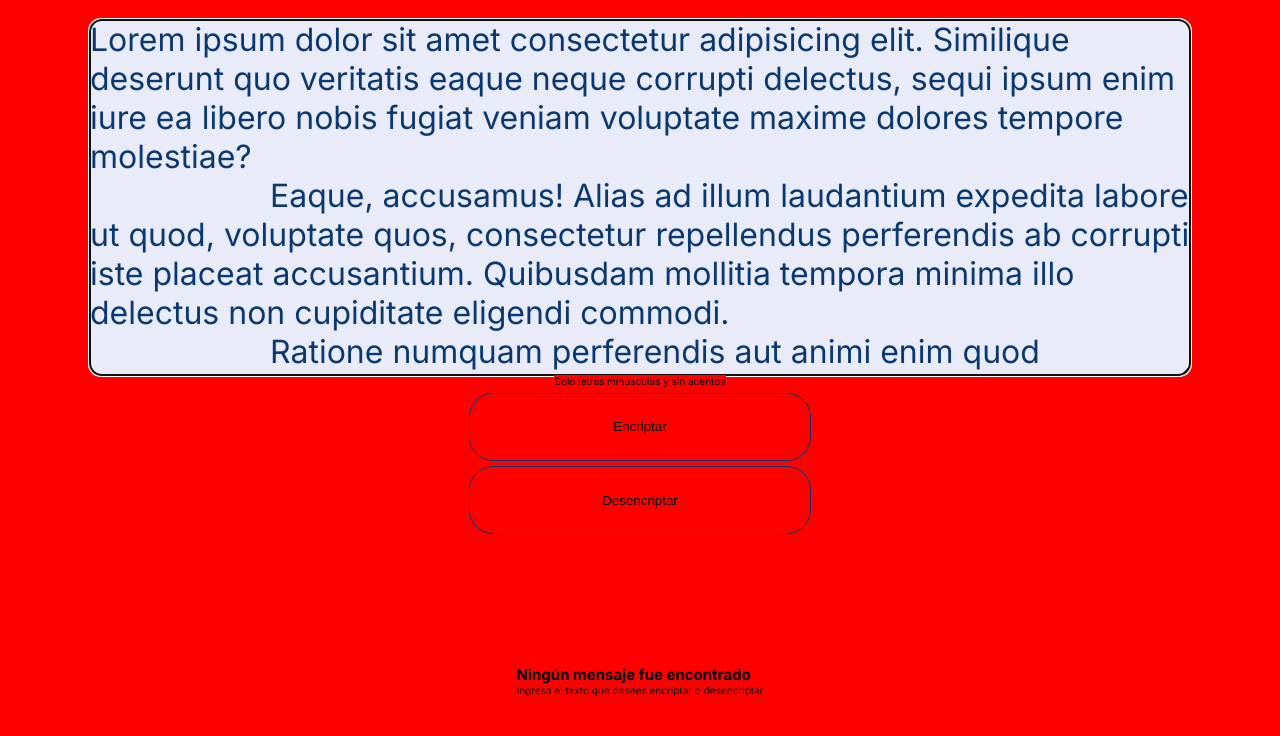
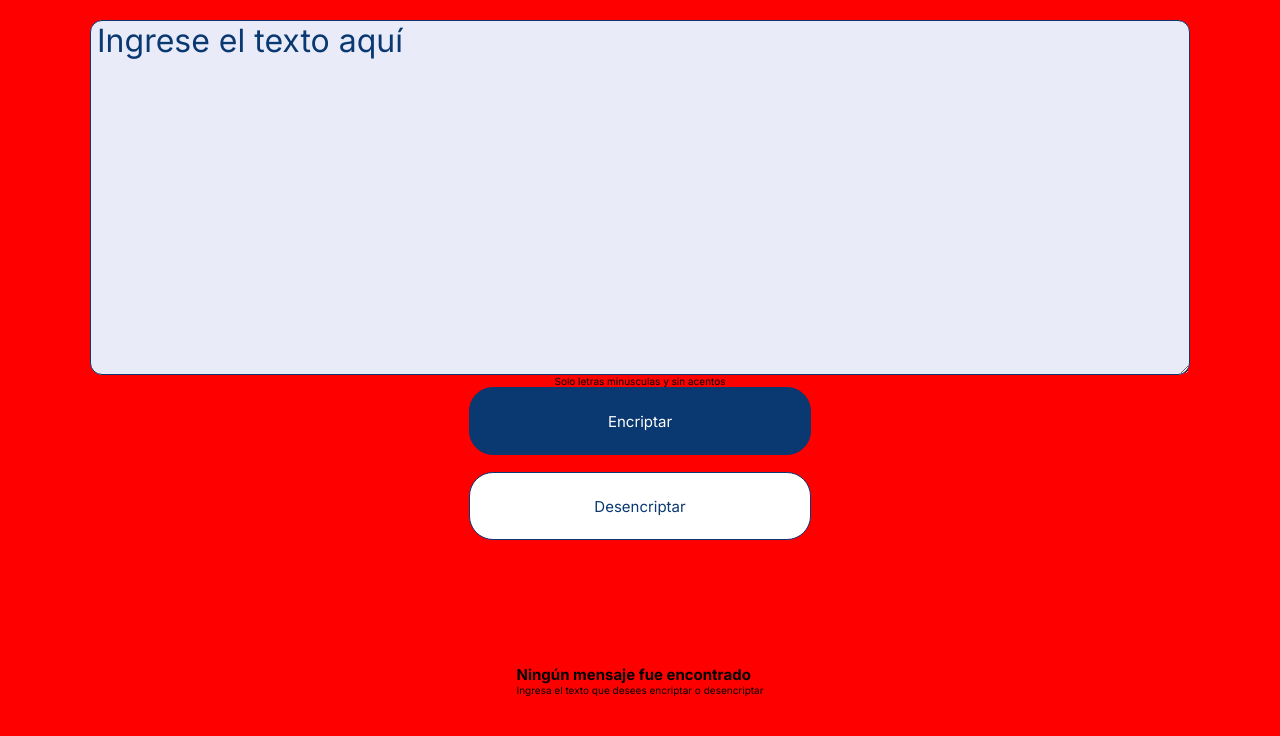
Before and after one commit to EstebanPai/Encriptador-de-texto, a website: page index.html in a window 1280 px wide. Shown: the part 76-812 px from the top of the page. Drawn offline with Linux system fonts and the light colour scheme.

Commit message:
Estilos del textarea y botones encriptar/desencriptar finalizados

```diff
--- a/css/style.css
+++ b/css/style.css
@@ -56,13 +56,23 @@ body{
     max-width: 110rem;
     min-width: 36rem;
     min-height: 35.5rem;
-    border: none;
-    border-radius: 1.2rem;
-    background-color: var(--ligth-blue-300);
+    color: var(--dark-blue-300);
     font-family: 'Inter';
     font-weight: 400;
     font-size: 3.2rem;
+    border: none;
+    border-radius: 1.2rem;
+    padding: 0 0 0 .6rem;
+    background-color: var(--ligth-blue-300);
+}
+
+.encriptador__text::placeholder{
     color: var(--dark-blue-300);
+}
+
+.encriptador__text:focus {
+    border: .1rem solid var(--dark-blue-300);
+    outline: 0 none;
 }
 
 .encriptador__buttons {
@@ -71,14 +81,27 @@ body{
     display: flex;
     flex-direction: column;
     align-items: center;
-    justify-content: space-evenly;
+    justify-content: space-between;
 }
 
 .encriptador__buttons .button {
     width: 34.2rem;
     height: 6.8rem;
+    font-family: 'Inter';
+    font-size: 1.5rem;
+    font-weight: 400;
     border-radius: 2.4rem;
     border: .1rem solid var(--dark-blue-300);
+}
+
+.btn_encriptar {
+    color: white;
+    background-color: var(--dark-blue-300);
+}
+
+.btn_desencriptar {
+    color: var(--dark-blue-300);
+    background-color: white;
 }
 
 /* Response screen encriptador section */
--- a/index.html
+++ b/index.html
@@ -15,25 +15,16 @@
     </head>
     <body>
         <header class="header">
-            <picture>
-                <source media="(min-width: 1440px)" srcset="./images/Logo.png">
-                <img src="./images/logosvg.svg" alt="Logo Alura" class="logo">
-            </picture>
+            <a href="#">
+                <picture>
+                    <source media="(min-width: 1440px)" srcset="./images/Logo.png">
+                    <img src="./images/logosvg.svg" alt="Logo Alura" class="logo">
+                </picture>
+            </a>
         </header>
         <main class="container">
             <section class="encriptador">
-                <!-- Ingrese el texto aquí -->
-                <textarea class="encriptador__text" autofocus required>Lorem ipsum dolor sit amet consectetur adipisicing elit. Similique deserunt quo veritatis eaque neque corrupti delectus, sequi ipsum enim iure ea libero nobis fugiat veniam voluptate maxime dolores tempore molestiae?
-                    Eaque, accusamus! Alias ad illum laudantium expedita labore ut quod, voluptate quos, consectetur repellendus perferendis ab corrupti iste placeat accusantium. Quibusdam mollitia tempora minima illo delectus non cupiditate eligendi commodi.
-                    Ratione numquam perferendis aut animi enim quod quibusdam deleniti porro corrupti. Iure, labore quos non facere numquam veniam deleniti totam, fugit eveniet repellat dicta. In magni rem ullam odio unde.
-                    Officia, consequuntur distinctio a laudantium aut quidem dolores sint fugiat ducimus saepe in consectetur, aliquam explicabo tempora. Animi necessitatibus error eaque obcaecati deserunt. Illum quae magnam consequatur eaque quidem esse.
-                    Rem pariatur enim saepe odio veniam dolorem nesciunt mollitia atque laudantium nisi nam magnam temporibus, architecto ut facere natus. A odio voluptate totam expedita labore facilis vitae sint possimus obcaecati?
-                    Quidem corrupti pariatur sed numquam asperiores reprehenderit nihil quod nostrum accusantium recusandae architecto odio itaque, aperiam sint excepturi reiciendis cumque alias dolore ipsum, eos illum ipsam. Eos pariatur nihil atque.
-                    Explicabo praesentium iusto culpa in inventore quasi sapiente, animi, esse blanditiis laboriosam magnam consectetur, molestias ea? Pariatur cum nisi at dolorum, aperiam repellat mollitia aspernatur placeat dolorem fugiat magni molestiae?
-                    Ullam facere, aspernatur error sed eligendi deserunt dolorum ea consectetur veniam totam voluptatum, maiores necessitatibus minima, illo ipsa ut possimus inventore fugiat corporis. Quisquam sequi laudantium voluptas praesentium aspernatur beatae?
-                    Ea assumenda perferendis, hic corrupti vitae, accusamus magnam dolorum alias delectus odio esse vero velit blanditiis molestiae iste facere eum eveniet repellendus excepturi ex architecto fuga rem at. Iure, nulla?
-                    A nihil deleniti earum tenetur, nostrum sunt tempora maiores! Commodi modi sed libero iste aperiam odit molestias rem in reprehenderit praesentium, veniam debitis provident quam! Quibusdam debitis quas temporibus distinctio?
-                </textarea>
+                <textarea class="encriptador__text" placeholder="Ingrese el texto aquí" autofocus required></textarea>
                 <span class="encriptador__advice">
                     Solo letras minusculas y sin acentos
                 </span>
```
